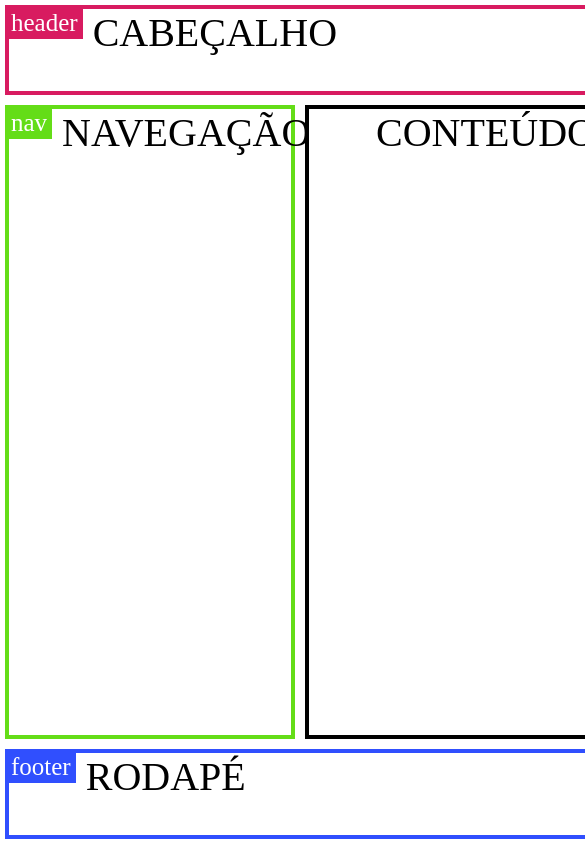
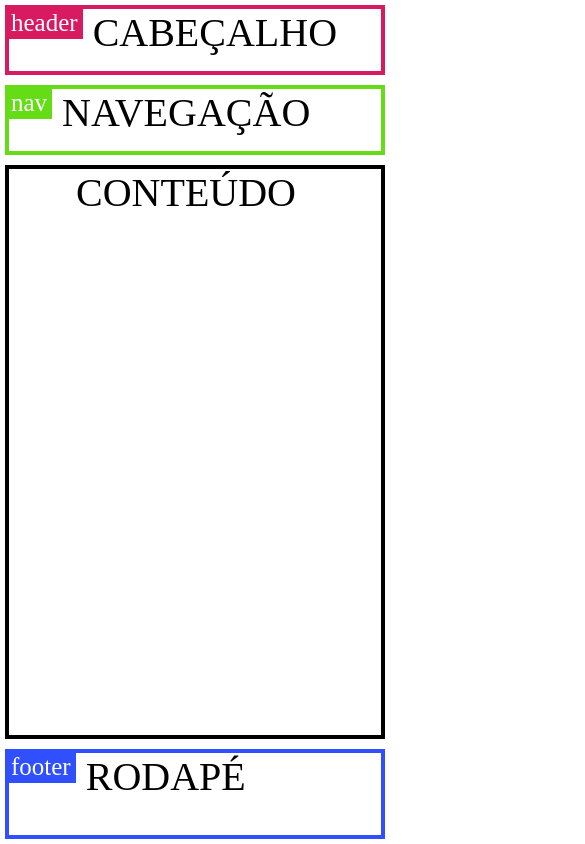
Before and after one commit to felipemimoura/WebModerno, a plain HTML site: page css/cssgrid3.html in a window 390 px wide. Shown: the whole page, 585 px wide, since content can reach past the window. Drawn offline with Linux system fonts and the light colour scheme.

Commit message:
secao_completa

```diff
--- a/css/cssgrid3.html
+++ b/css/cssgrid3.html
@@ -32,6 +32,13 @@
           'navegacao conteudo'
           'rodape rodape';
       }
+      @media (max-width: 700px) {
+        body {
+          grid-template-columns: 1fr;
+          grid-template-rows: 80px 80px 1fr 100px;
+          grid-template-areas: 'cabecalho' 'navegacao' 'conteudo' 'rodape';
+        }
+      }
     </style>
   </head>
 
```
